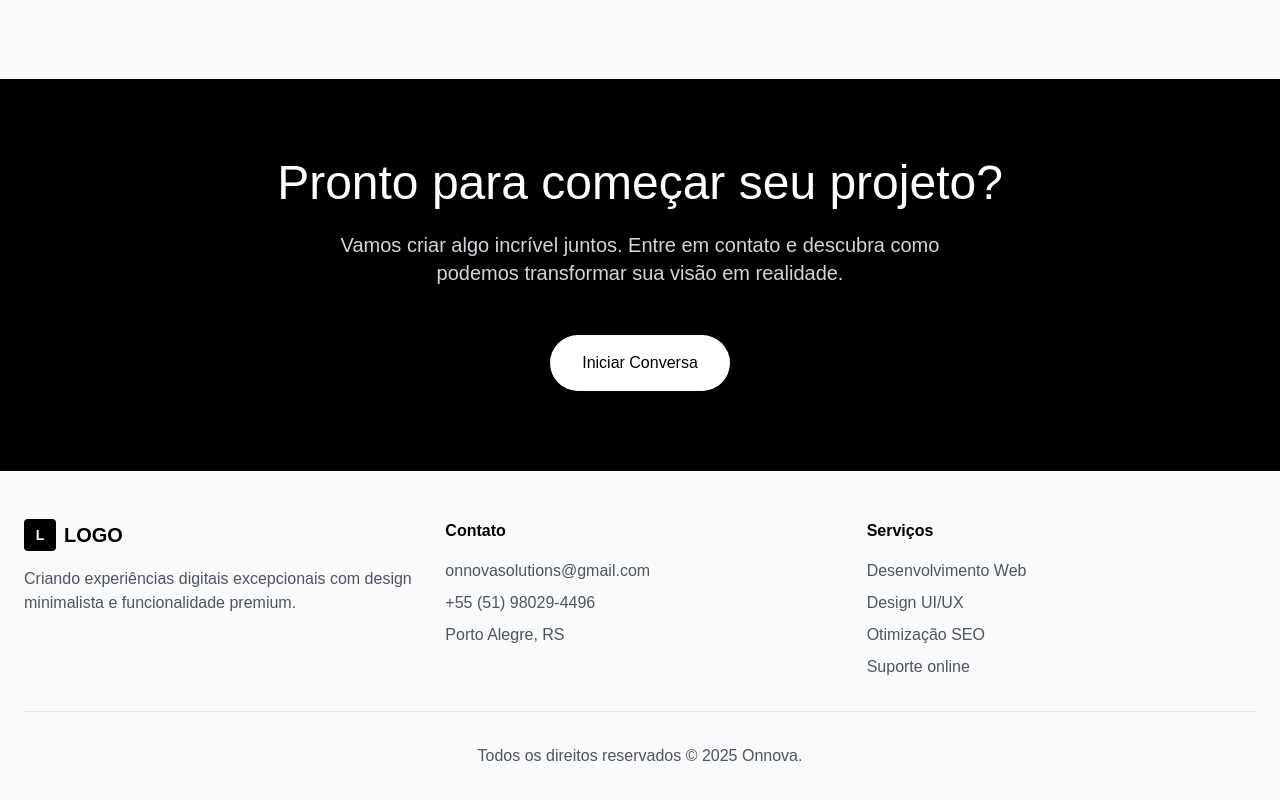
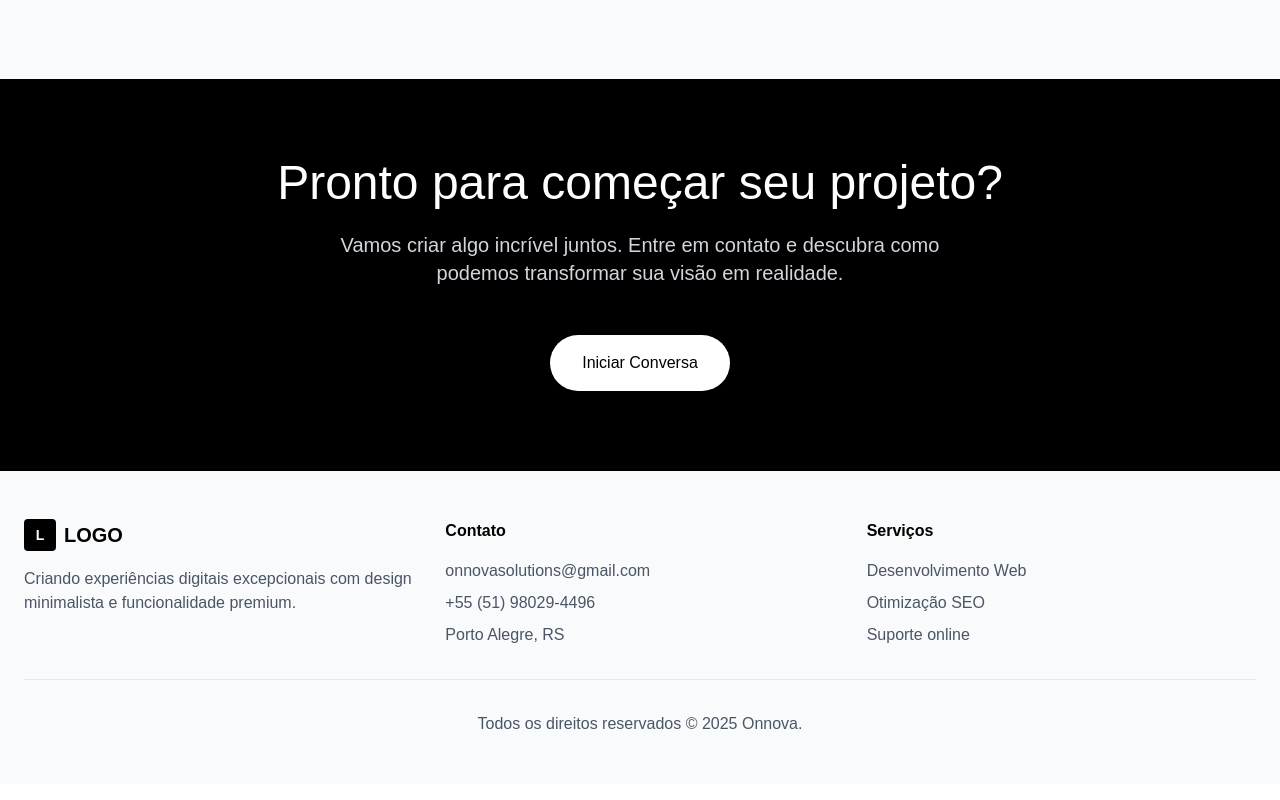
Before and after one commit to AlvaroRCardoso/onnova, a Next.js app: page / in a window 1280 px wide. Shown: the part 2153-2953 px from the top of the page. Built offline with nearby package versions, Linux system fonts and the light colour scheme.

Commit message:
fix: remove "Design UI/UX" do footer

```diff
--- a/src/components/sections/Footer.tsx
+++ b/src/components/sections/Footer.tsx
@@ -26,7 +26,6 @@ export default function Footer() {
             <h3 className="font-semibold mb-4">Serviços</h3>
             <ul className="space-y-2 text-gray-600">
               <li>Desenvolvimento Web</li>
-              <li>Design UI/UX</li>
               <li>Otimização SEO</li>
               <li>Suporte online</li>
             </ul>
```
